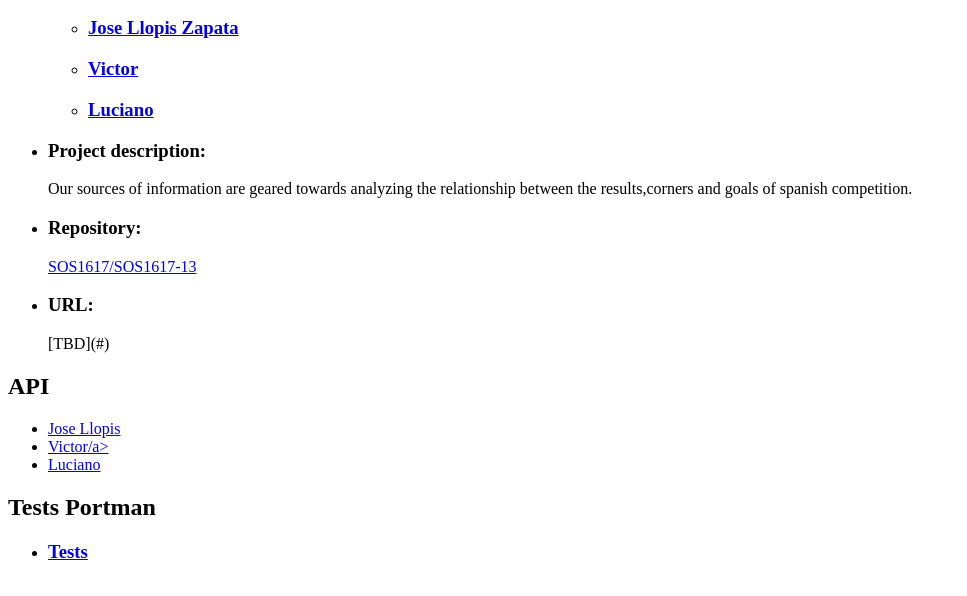
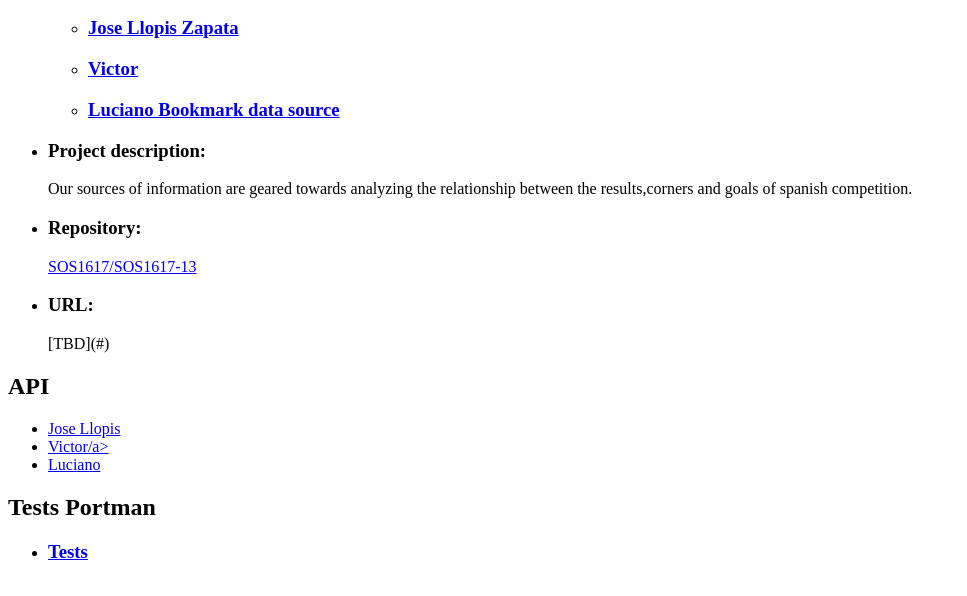
Before and after one commit to SOS1617/SOS1617-13, a website: page public/index.html in a window 1280 px wide. Shown: the part 96-692 px from the top of the page, without its empty margins (0-967 px from the left). Drawn offline with Linux system fonts and the light colour scheme.

Commit message:
deploy to heroku

```diff
--- a/public/index.html
+++ b/public/index.html
@@ -9,7 +9,8 @@
         <ul>
             <li><h3><a href="https://github.com/Jllopis1")>Jose Llopis Zapata</a></h3></li>
             <li><h3><a href="https://github.com/viccanmag")>Victor </a></h3></li>
-            <li><h3><a href="https://github.com/lucdelcan")>Luciano</a></h3></li>
+            <li><h3><a href="https://github.com/lucdelcan")>Luciano
+Bookmark data source</a></h3></li>
         </ul>
             <li><h3>Project description:</h3>Our sources of information are geared towards analyzing the relationship between the results,corners and goals of spanish competition.</li>
             <li><h3>Repository:</h3><a href="https://github.com/SOS1617/SOS1617-11")>SOS1617/SOS1617-13</a></li>
```
